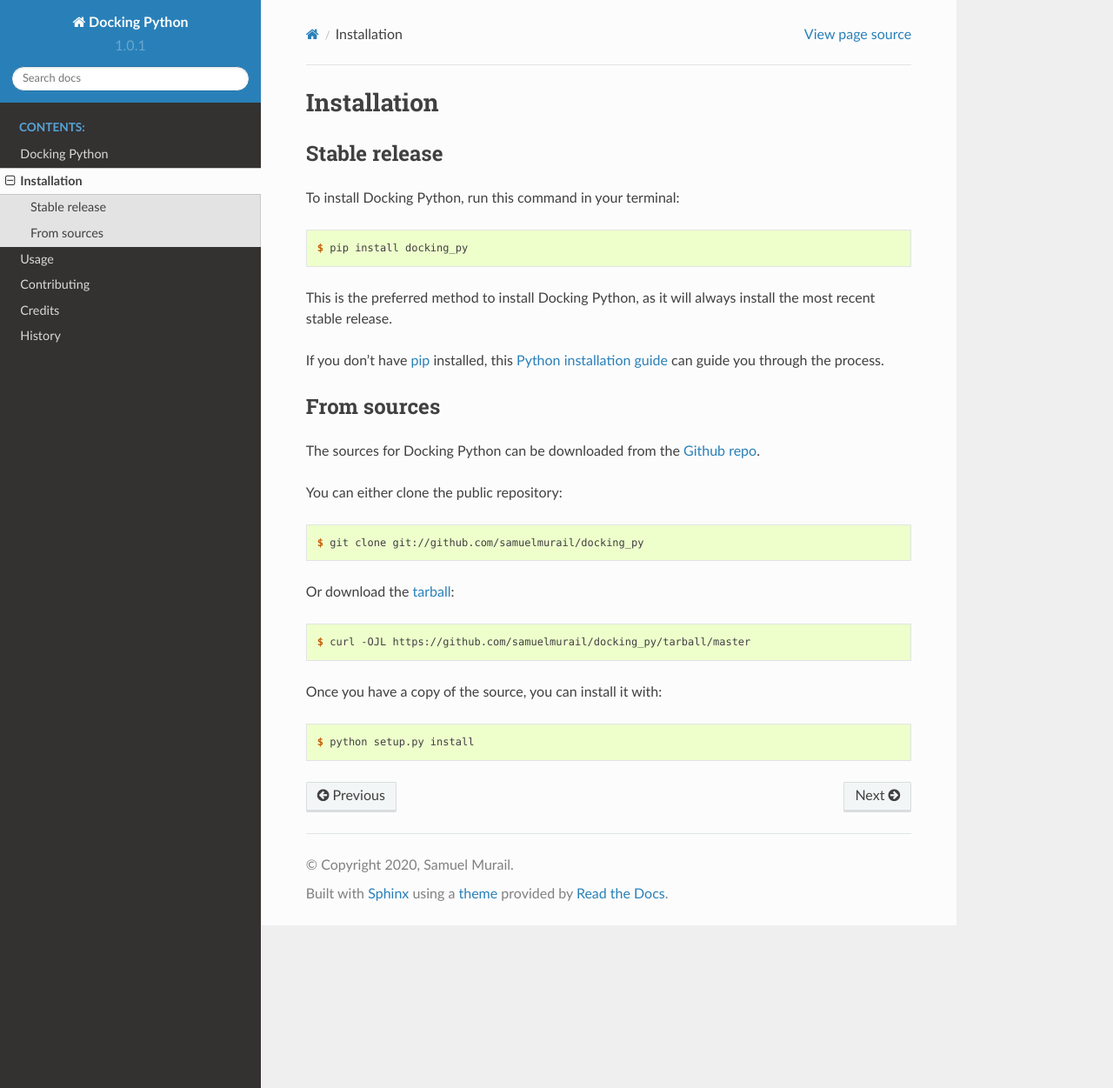
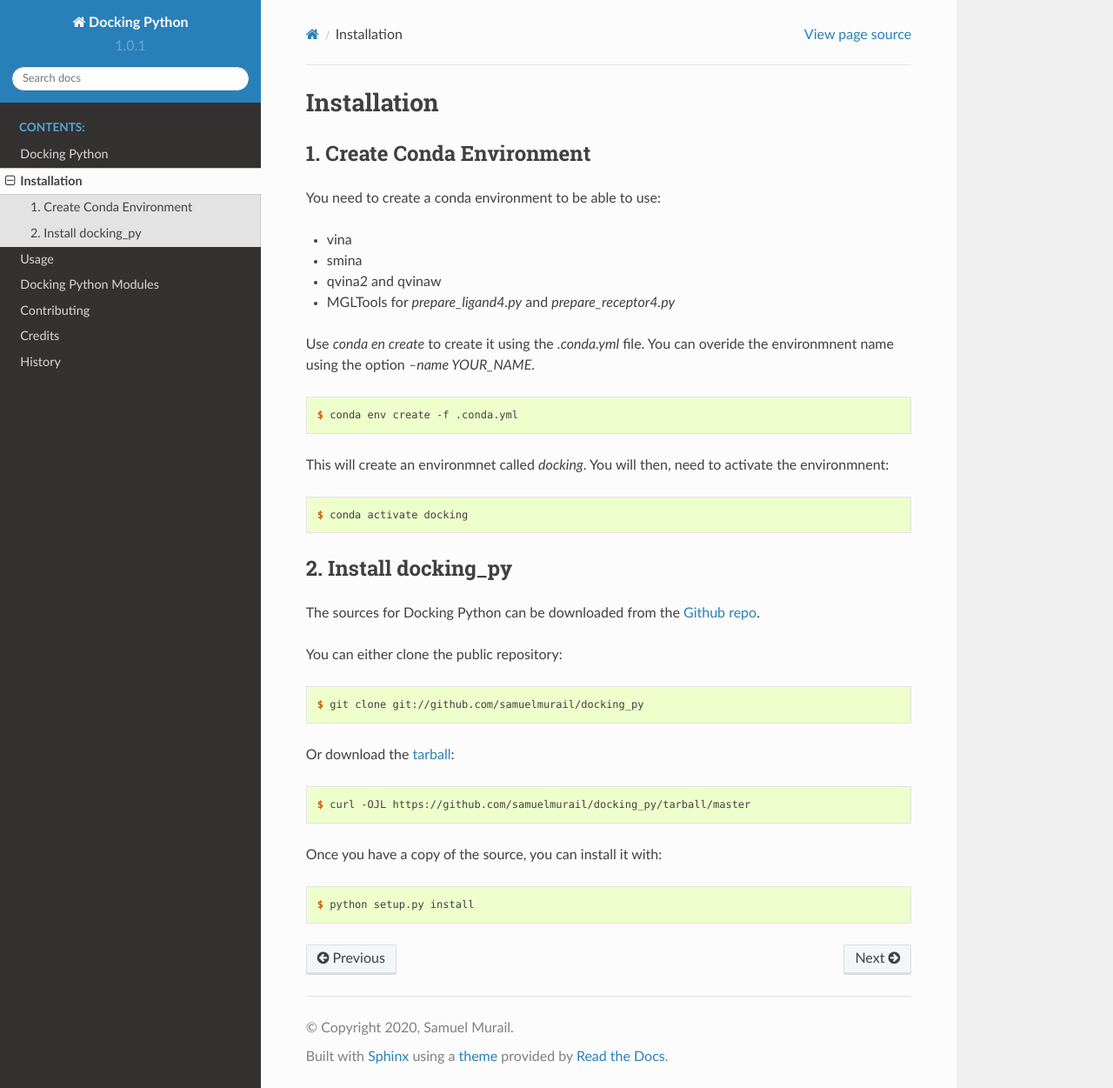
Before and after one commit to samuelmurail/docking_py, a Sphinx documentation site: the page built from docs/installation.rst, in a window 1280 px wide and 1251 px high. Shown: the whole window at 87% size. Built offline with Sphinx 7.4.7 and the Read the Docs theme 2.0.0, drawn with Linux system fonts in a browser that asks for light colours; pages that are not in the unit, such as notebooks, are missing from menus.

Commit message:
Update function docstring and Installation doc

```diff
--- a/docs/installation.rst
+++ b/docs/installation.rst
@@ -4,27 +4,31 @@
 Installation
 ============
 
+1. Create Conda Environment
+---------------------------
 
-Stable release
---------------
+You need to create a conda environment to be able to use:
 
-To install Docking Python, run this command in your terminal:
+* vina
+* smina
+* qvina2 and qvinaw
+* MGLTools for `prepare_ligand4.py` and `prepare_receptor4.py`
+
+Use `conda en create` to create it using the `.conda.yml` file. You can overide the environmnent name using the option `--name YOUR_NAME`.
 
 .. code-block:: console
 
-    $ pip install docking_py
+    $ conda env create -f .conda.yml
 
-This is the preferred method to install Docking Python, as it will always install the most recent stable release.
+This will create an environmnet called `docking`. You will then, need to activate the environmnent:
 
-If you don't have `pip`_ installed, this `Python installation guide`_ can guide
-you through the process.
+.. code-block:: console
 
-.. _pip: https://pip.pypa.io
-.. _Python installation guide: http://docs.python-guide.org/en/latest/starting/installation/
+    $ conda activate docking
 
 
-From sources
-------------
+2. Install docking_py
+---------------------
 
 The sources for Docking Python can be downloaded from the `Github repo`_.
 
--- /dev/null
+++ b/docs/modules.rst
@@ -0,0 +1,8 @@
+Docking Python Modules
+=======================================
+
+Docking
+---------------------------------------
+
+.. automodule:: docking_py.docking_py
+    :members:
```
Also changed, not shown: .conda.yml, 1 other file.
